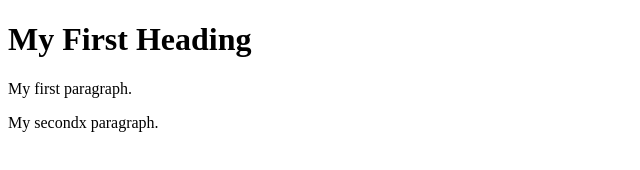
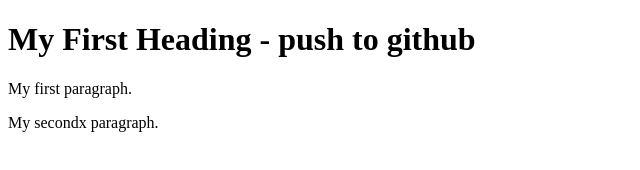
Before and after one commit to simaszebr/git-demo, a plain HTML site: page web/index.html in a window 1280 px wide. Shown: the whole page, without its empty margins (0-640 px from the left). Drawn offline with Linux system fonts and the light colour scheme.

Commit message:
Updating index page fot gh

```diff
--- a/web/index.html
+++ b/web/index.html
@@ -5,7 +5,7 @@
 </head>
 <body>
 
-<h1>My First Heading</h1>
+<h1>My First Heading - push to github</h1>
 <p>My first paragraph.</p>
 <p>My secondx paragraph.</p>
 
```
